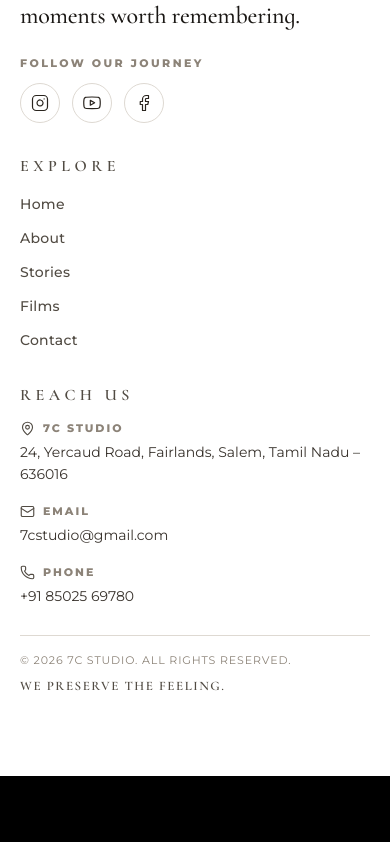
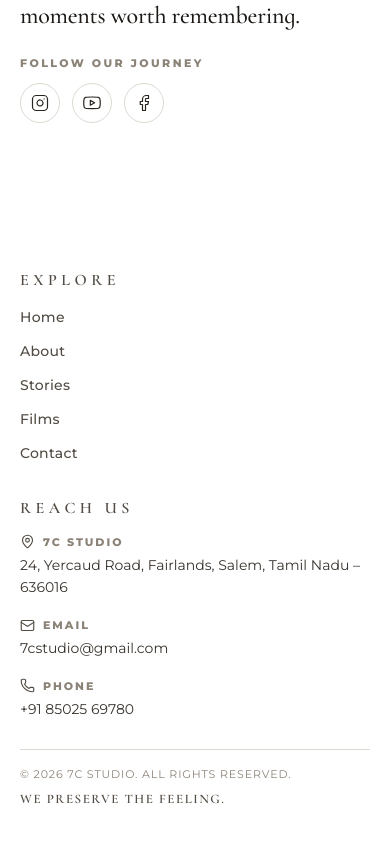
Before and after one commit to Srini-10/7c-studios, a Next.js app: page / in a window 390 px wide. Shown: the part 6871-7713 px from the top of the page. Before the commit the page ends 7647 px from the top, so only its background shows below. Built offline with nearby package versions, Linux system fonts and the light colour scheme; no server answers.

Commit message:
style: group explore and reach us columns nearby on the right corner of the footer

```diff
--- a/Components/Footer.module.css
+++ b/Components/Footer.module.css
@@ -13,11 +13,12 @@
   padding-bottom: 24px;
 }
 
-/* Main 3-Column Content Grid */
+/* Main Layout: Brand on left, Columns grouped together at right corner */
 .mainGrid {
-  display: grid;
-  grid-template-columns: minmax(0, 1.8fr) minmax(0, 0.9fr) minmax(0, 1.3fr);
-  gap: clamp(32px, 4vw, 68px);
+  display: flex;
+  justify-content: space-between;
+  align-items: flex-start;
+  gap: clamp(40px, 6vw, 96px);
   padding-bottom: clamp(36px, 3.5vw, 48px);
 }
 
@@ -26,7 +27,17 @@
   display: flex;
   flex-direction: column;
   align-items: flex-start;
+  flex: 1 1 360px;
+  max-width: 480px;
   min-width: 0;
+}
+
+/* Right Columns Group: Explore & Reach Us nearby on right side */
+.rightCols {
+  display: flex;
+  align-items: flex-start;
+  gap: clamp(36px, 4.5vw, 72px);
+  flex-shrink: 0;
 }
 
 .logoLink {
@@ -317,13 +328,21 @@
   }
 
   .mainGrid {
-    grid-template-columns: minmax(0, 1.2fr) minmax(0, 1fr);
+    flex-direction: column;
     gap: 36px;
     padding-bottom: 32px;
   }
 
   .brandCol {
-    grid-column: 1 / -1;
+    max-width: 100%;
+    width: 100%;
+  }
+
+  .rightCols {
+    display: grid;
+    grid-template-columns: minmax(130px, 0.75fr) minmax(200px, 1.25fr);
+    gap: clamp(28px, 4vw, 56px);
+    width: 100%;
   }
 
   .tagline {
@@ -356,9 +375,14 @@
   }
 
   .mainGrid {
-    grid-template-columns: 1fr;
     gap: 32px;
     padding-bottom: 28px;
+  }
+
+  .rightCols {
+    display: flex;
+    flex-direction: column;
+    gap: 32px;
   }
 
   .colHeading {
--- a/Components/Footer.tsx
+++ b/Components/Footer.tsx
@@ -78,6 +78,8 @@ export default function Footer() {
             </div>
           </div>
 
+          {/* Right Group: Explore & Reach Us columns positioned nearby on the right corner */}
+          <div className={styles.rightCols}>
             {/* Navigation Links Column */}
             <nav aria-label="Footer navigation" className={styles.navCol}>
               <h2 className={styles.colHeading}>Explore</h2>
@@ -126,6 +128,7 @@ export default function Footer() {
               </address>
             </div>
           </div>
+        </div>
 
         {/* Bottom Sub-Bar */}
         <div className={styles.bottomBar}>
```
Lines whose indentation alone changed are shown as unchanged.
